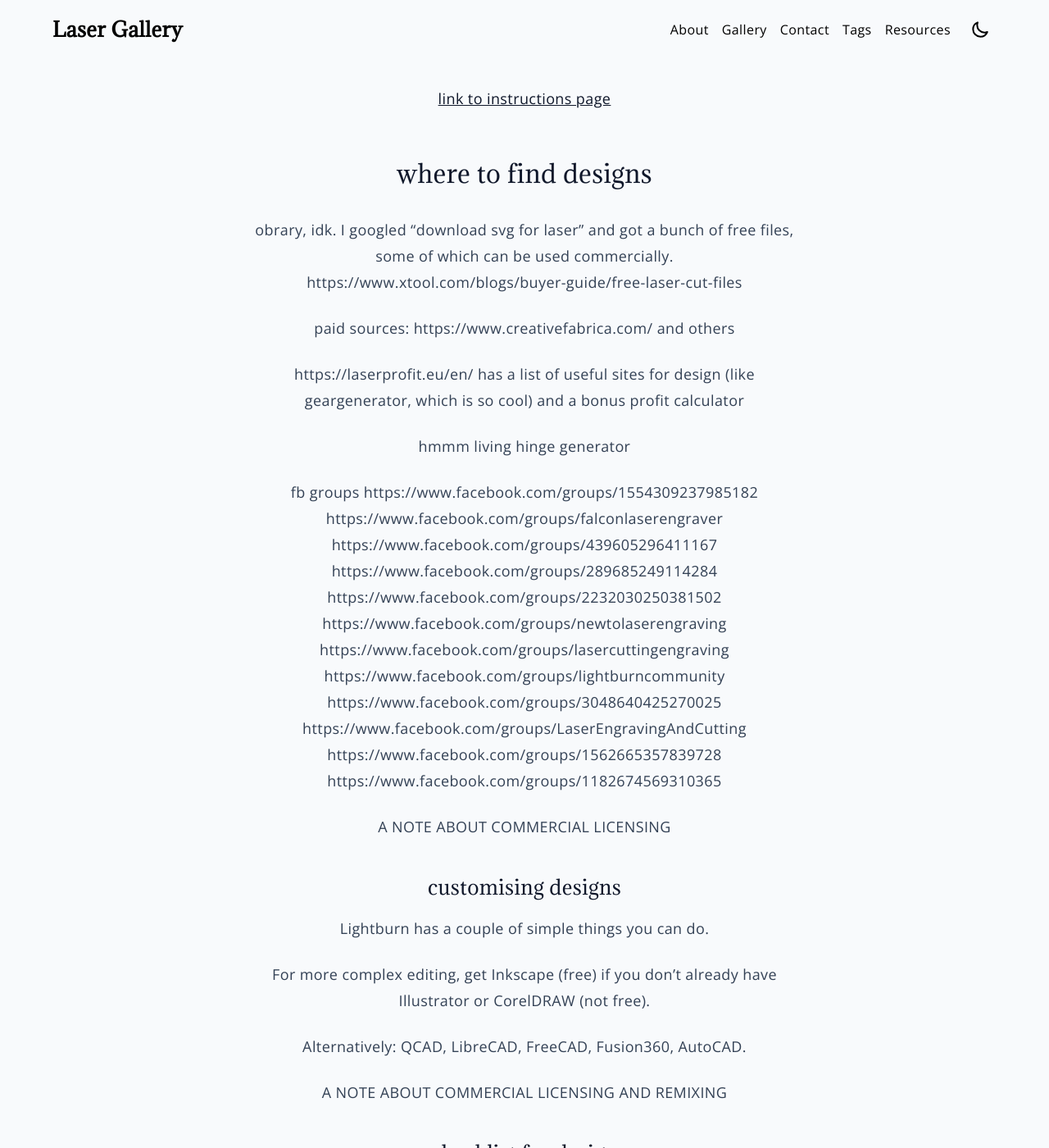
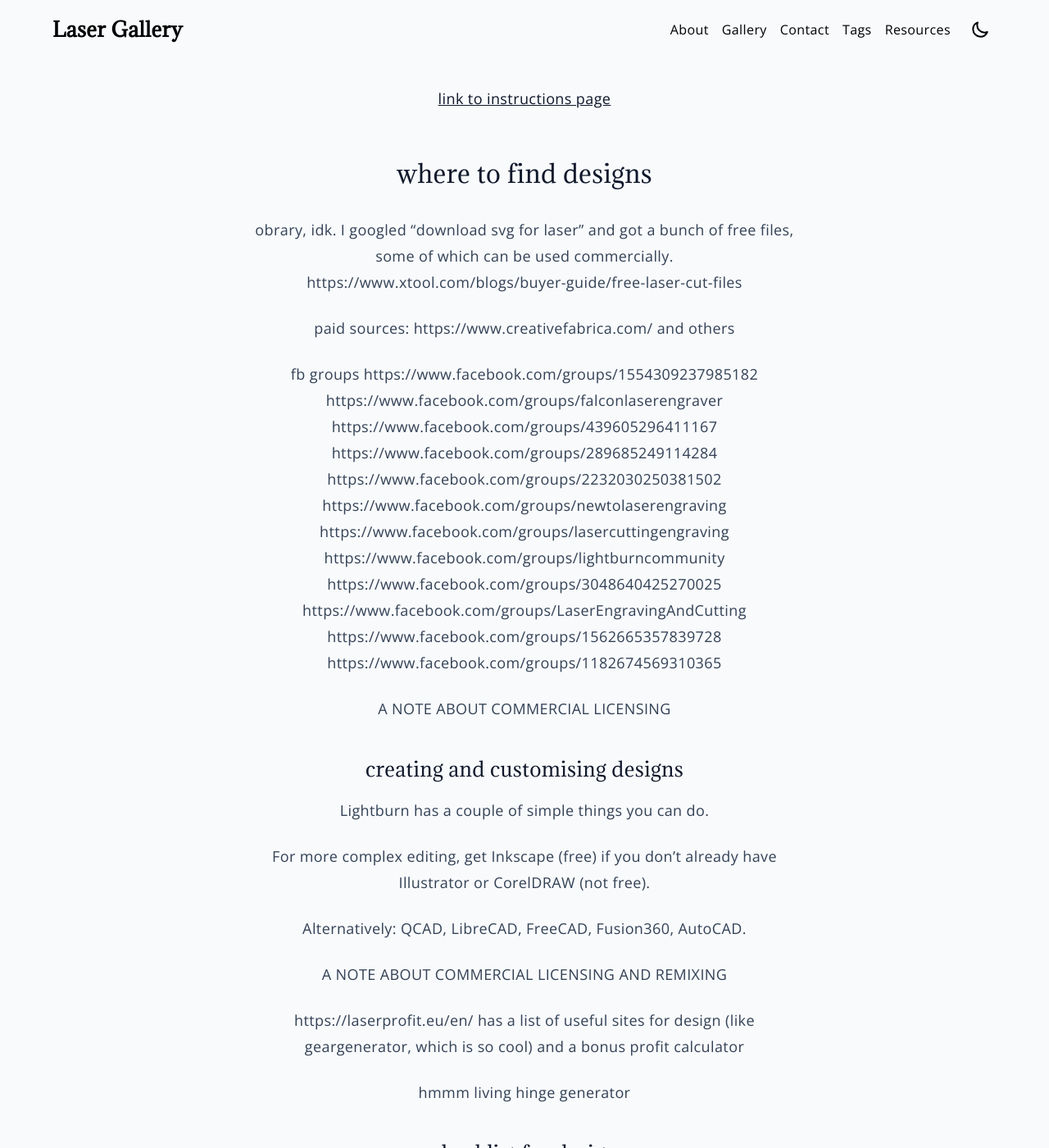
Before and after one commit to paper-engineer/laser-gallery, a Jekyll site: the page built from docs/_pages/resources.md, in a window 1280 px wide and 1400 px high. Shown: the whole window at 82% size. Built offline with Jekyll 4.4.1, drawn with Linux system fonts in a browser that asks for light colours; part of the change alters nothing that is shown.

Commit message:
Update resources.md

```diff
--- a/docs/_pages/resources.md
+++ b/docs/_pages/resources.md
@@ -11,15 +11,11 @@ obrary, idk. I googled "download svg for laser" and got a bunch of free files, s
 
 paid sources: https://www.creativefabrica.com/ and others
 
-https://laserprofit.eu/en/ has a list of useful sites for design (like geargenerator, which is so cool) and a bonus profit calculator
-
-hmmm living hinge generator
-
 fb groups https://www.facebook.com/groups/1554309237985182 https://www.facebook.com/groups/falconlaserengraver https://www.facebook.com/groups/439605296411167 https://www.facebook.com/groups/289685249114284 https://www.facebook.com/groups/2232030250381502 https://www.facebook.com/groups/newtolaserengraving https://www.facebook.com/groups/lasercuttingengraving https://www.facebook.com/groups/lightburncommunity https://www.facebook.com/groups/3048640425270025 https://www.facebook.com/groups/LaserEngravingAndCutting https://www.facebook.com/groups/1562665357839728 https://www.facebook.com/groups/1182674569310365
 
 A NOTE ABOUT COMMERCIAL LICENSING
 
-### customising designs
+### creating and customising designs
 
 Lightburn has a couple of simple things you can do.
 
@@ -28,6 +24,10 @@ For more complex editing, get Inkscape (free) if you don't already have Illustra
 Alternatively: QCAD, LibreCAD, FreeCAD, Fusion360, AutoCAD.
 
 A NOTE ABOUT COMMERCIAL LICENSING AND REMIXING
+
+https://laserprofit.eu/en/ has a list of useful sites for design (like geargenerator, which is so cool) and a bonus profit calculator
+
+hmmm living hinge generator
 
 ### checklist for design
 
```
